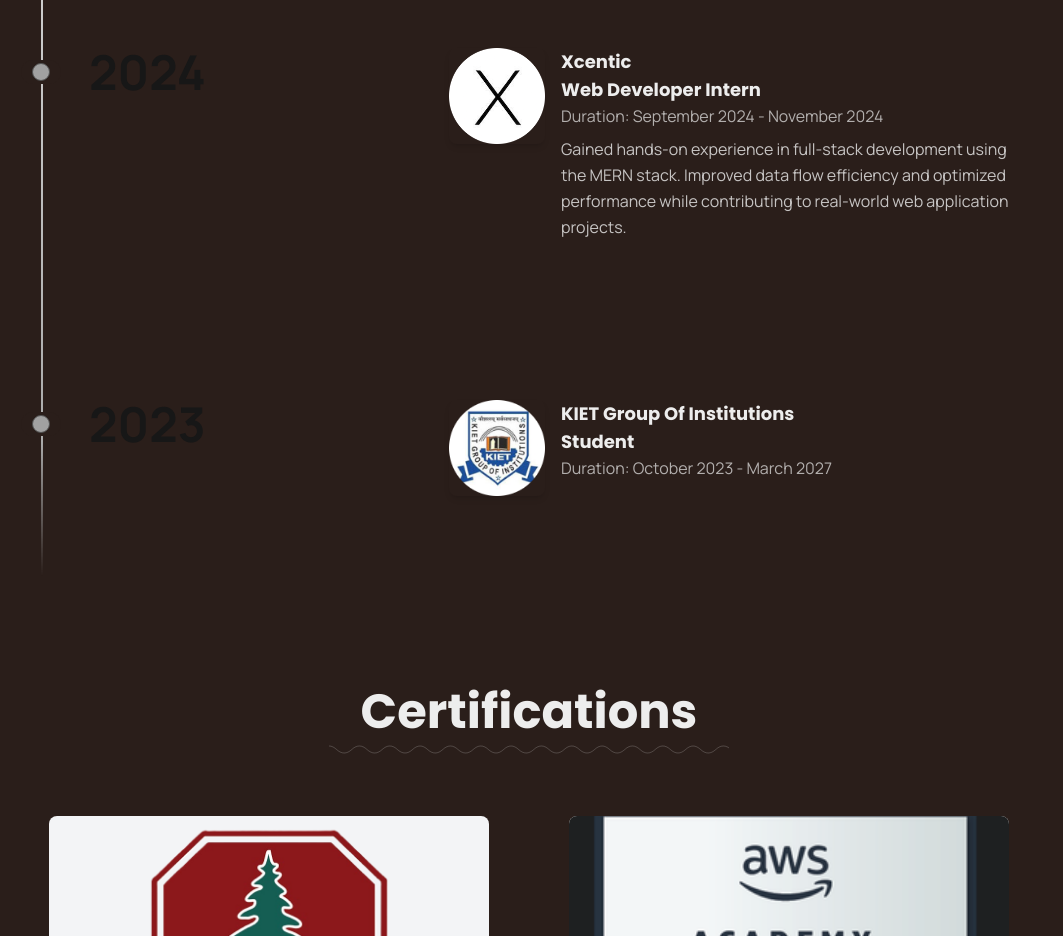
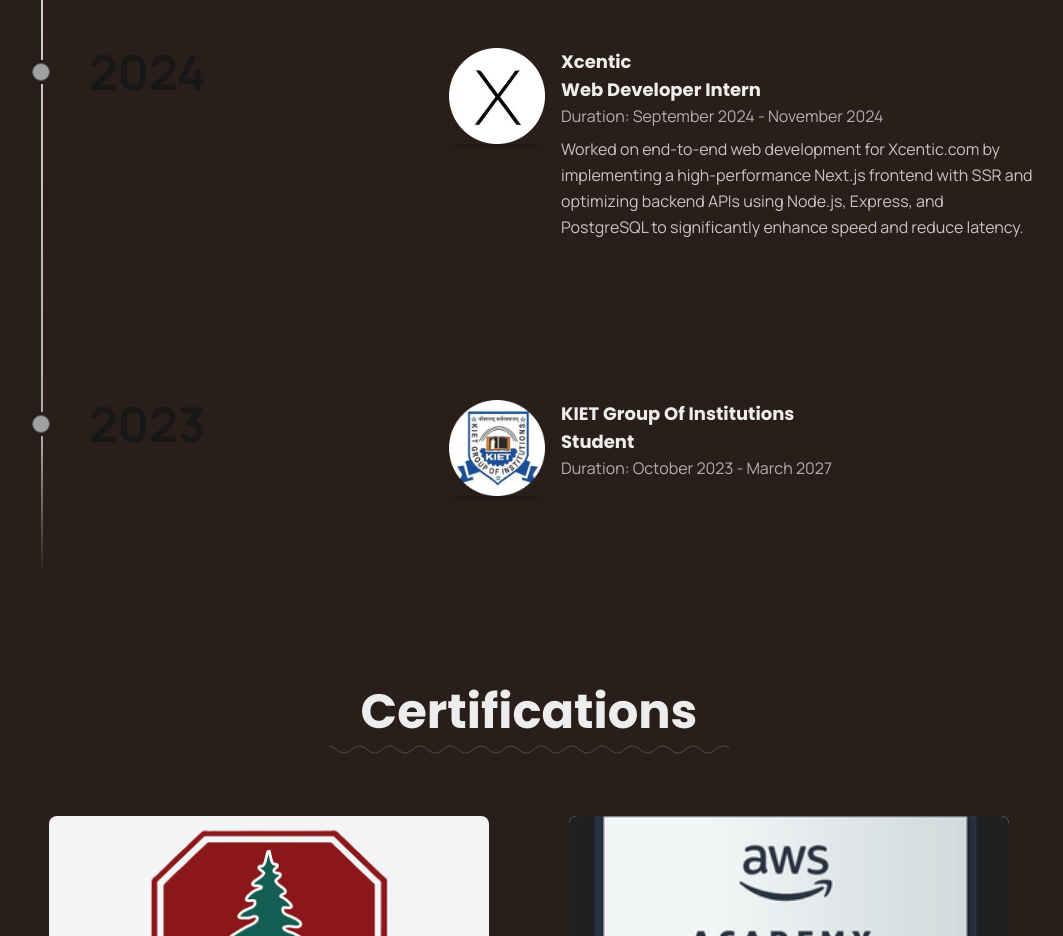
Before and after one commit to codeitnav/portfolio_, a Next.js app: page / in a window 1280 px wide. Shown: the part 8180-9116 px from the top of the page, without its empty margins (111-1174 px from the left). Built offline with nearby package versions, Linux system fonts and the light colour scheme.

Commit message:
updated work experience

```diff
--- a/src/components/sections/Experience.tsx
+++ b/src/components/sections/Experience.tsx
@@ -81,8 +81,7 @@
               Duration: September 2024 - November 2024
             </h3>
             <p className="text-foreground/80 text-xs sm:text-sm md:text-base mt-2 leading-relaxed">
-              Gained hands-on experience in full-stack development using the MERN stack. Improved data flow efficiency
-              and optimized performance while contributing to real-world web application projects.
+              Worked on end-to-end web development for Xcentic.com by implementing a high-performance Next.js frontend with SSR and optimizing backend APIs using Node.js, Express, and PostgreSQL to significantly enhance speed and reduce latency.
             </p>
           </div>
         </div>
```
